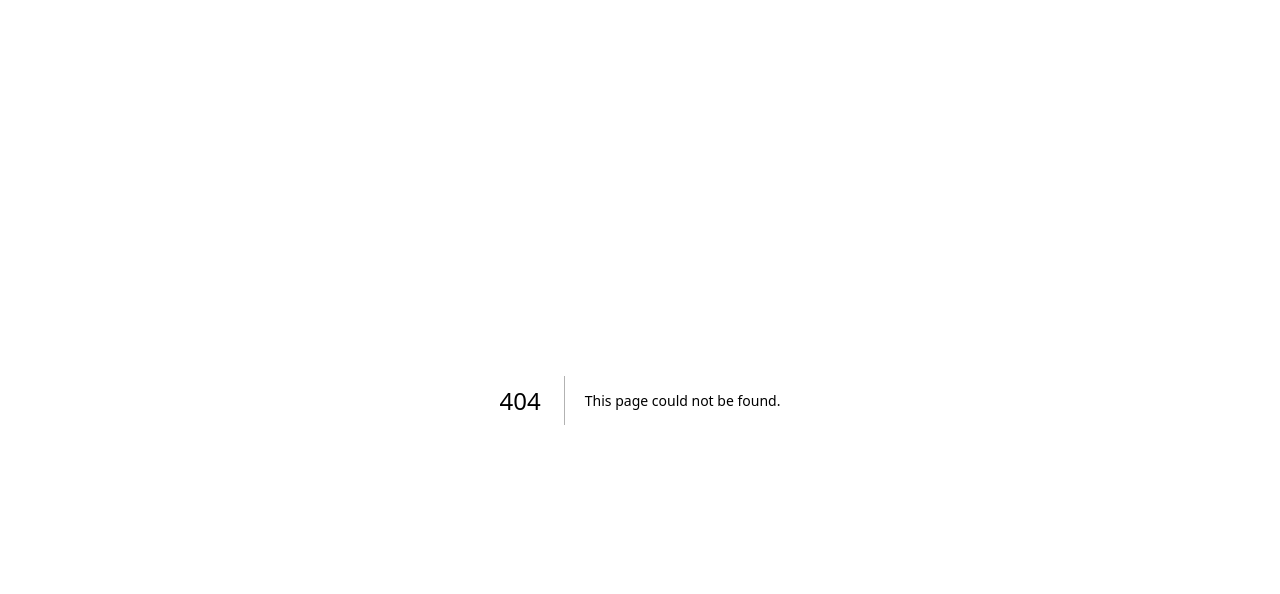
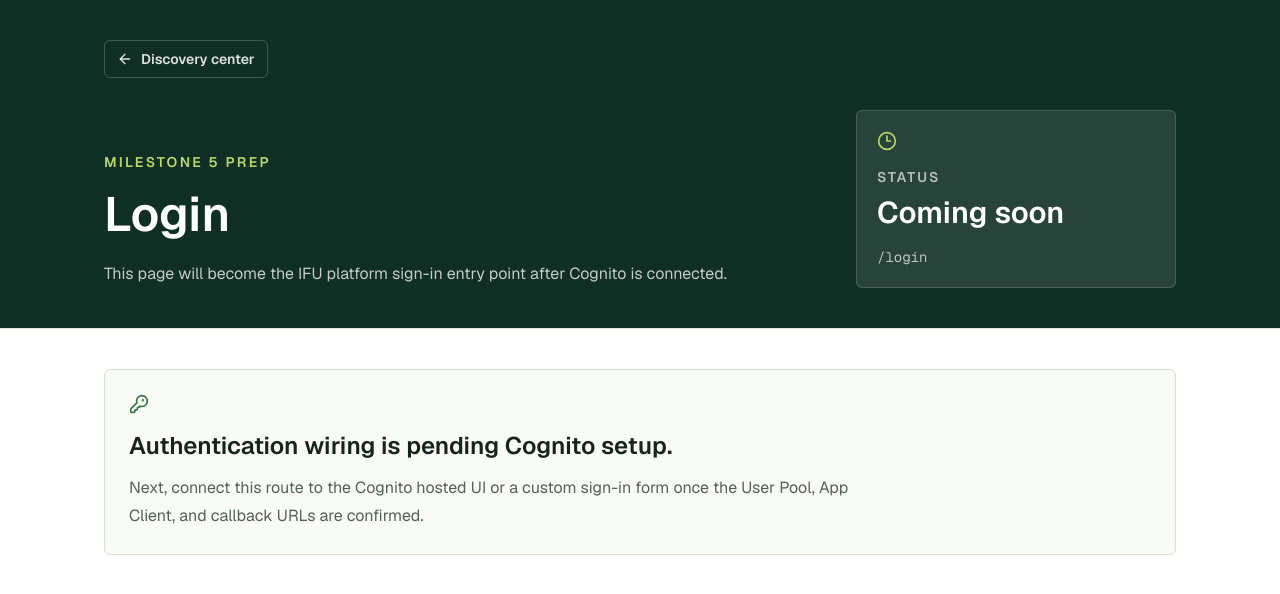
Before and after one commit to IFU-GLOBAL/IFU.Platform, a Next.js app in the folder ifu-app/: page /login in a window 1280 px wide. Before the commit this address had no page. Shown: the top 594 px of the page. Built offline with nearby package versions, Linux system fonts and the light colour scheme.

Commit message:
fixed .yml again

```diff
--- /dev/null
+++ b/ifu-app/src/app/dashboard/page.tsx
@@ -0,0 +1,18 @@
+import type { Metadata } from "next";
+import { AuthPlaceholderPage } from "@/components/auth-placeholder-page";
+
+export const metadata: Metadata = {
+  title: "Dashboard | IFU Platform",
+  description: "IFU dashboard placeholder for Milestone 5 authentication prep.",
+};
+
+export default function DashboardPage() {
+  return (
+    <AuthPlaceholderPage
+      title="Dashboard"
+      route="/dashboard"
+      description="This page will become the private IFU dashboard after login, profile creation, and route protection are added."
+      nextStep="Next, protect this route with Cognito session checks and load the matching PostgreSQL user profile after authentication."
+    />
+  );
+}
--- /dev/null
+++ b/ifu-app/src/app/forgot-password/page.tsx
@@ -0,0 +1,18 @@
+import type { Metadata } from "next";
+import { AuthPlaceholderPage } from "@/components/auth-placeholder-page";
+
+export const metadata: Metadata = {
+  title: "Forgot Password | IFU Platform",
+  description: "IFU platform password reset placeholder for Milestone 5 authentication prep.",
+};
+
+export default function ForgotPasswordPage() {
+  return (
+    <AuthPlaceholderPage
+      title="Forgot password"
+      route="/forgot-password"
+      description="This page will support password reset after Cognito account recovery settings are available."
+      nextStep="Next, connect this route to Cognito password recovery and make sure reset emails use the approved IFU sender/domain settings."
+    />
+  );
+}
--- /dev/null
+++ b/ifu-app/src/app/login/page.tsx
@@ -0,0 +1,18 @@
+import type { Metadata } from "next";
+import { AuthPlaceholderPage } from "@/components/auth-placeholder-page";
+
+export const metadata: Metadata = {
+  title: "Login | IFU Platform",
+  description: "IFU platform login placeholder for Milestone 5 authentication prep.",
+};
+
+export default function LoginPage() {
+  return (
+    <AuthPlaceholderPage
+      title="Login"
+      route="/login"
+      description="This page will become the IFU platform sign-in entry point after Cognito is connected."
+      nextStep="Next, connect this route to the Cognito hosted UI or a custom sign-in form once the User Pool, App Client, and callback URLs are confirmed."
+    />
+  );
+}
--- /dev/null
+++ b/ifu-app/src/app/register/page.tsx
@@ -0,0 +1,18 @@
+import type { Metadata } from "next";
+import { AuthPlaceholderPage } from "@/components/auth-placeholder-page";
+
+export const metadata: Metadata = {
+  title: "Register | IFU Platform",
+  description: "IFU platform registration placeholder for Milestone 5 authentication prep.",
+};
+
+export default function RegisterPage() {
+  return (
+    <AuthPlaceholderPage
+      title="Register"
+      route="/register"
+      description="This page will become the IFU account creation flow after Cognito registration is configured."
+      nextStep="Next, map registration fields to the Cognito user attributes and the PostgreSQL profile record created after sign-up."
+    />
+  );
+}
--- /dev/null
+++ b/ifu-app/src/components/auth-placeholder-page.tsx
@@ -0,0 +1,67 @@
+import Link from "next/link";
+import { ArrowLeft, Clock3, KeyRound } from "lucide-react";
+
+type AuthPlaceholderPageProps = {
+  title: string;
+  route: string;
+  description: string;
+  nextStep: string;
+};
+
+export function AuthPlaceholderPage({
+  title,
+  route,
+  description,
+  nextStep,
+}: AuthPlaceholderPageProps) {
+  return (
+    <main className="min-h-screen bg-[#f6f8f4] text-[#18231d]">
+      <section className="border-b border-[#dce4d7] bg-[#102f24] text-white">
+        <div className="mx-auto flex max-w-6xl flex-col gap-8 px-5 py-10 sm:px-8 lg:px-10">
+          <Link
+            href="/"
+            className="inline-flex w-fit items-center gap-2 rounded-md border border-white/20 px-3 py-2 text-sm font-semibold text-white/85 transition hover:bg-white/10 hover:text-white"
+          >
+            <ArrowLeft className="h-4 w-4" aria-hidden="true" />
+            Discovery center
+          </Link>
+
+          <div className="grid gap-8 lg:grid-cols-[1fr_320px] lg:items-end">
+            <div>
+              <p className="text-sm font-semibold uppercase tracking-[0.16em] text-[#b9d66c]">
+                Milestone 5 prep
+              </p>
+              <h1 className="mt-3 text-4xl font-semibold leading-tight sm:text-5xl">
+                {title}
+              </h1>
+              <p className="mt-4 max-w-2xl text-base leading-7 text-white/75">
+                {description}
+              </p>
+            </div>
+
+            <div className="rounded-md border border-white/15 bg-white/10 p-5">
+              <Clock3 className="h-5 w-5 text-[#b9d66c]" aria-hidden="true" />
+              <p className="mt-4 text-sm font-semibold uppercase tracking-[0.14em] text-white/65">
+                Status
+              </p>
+              <p className="mt-2 text-3xl font-semibold text-white">Coming soon</p>
+              <p className="mt-4 font-mono text-sm text-white/70">{route}</p>
+            </div>
+          </div>
+        </div>
+      </section>
+
+      <section className="bg-white">
+        <div className="mx-auto max-w-6xl px-5 py-10 sm:px-8 lg:px-10">
+          <div className="rounded-md border border-[#d7e2d1] bg-[#f9fbf6] p-6">
+            <KeyRound className="h-5 w-5 text-[#357244]" aria-hidden="true" />
+            <h2 className="mt-4 text-2xl font-semibold text-[#16241c]">
+              Authentication wiring is pending Cognito setup.
+            </h2>
+            <p className="mt-3 max-w-3xl leading-7 text-[#536157]">{nextStep}</p>
+          </div>
+        </div>
+      </section>
+    </main>
+  );
+}
```
Also changed, not shown: 2 other files (tests, documents, lock files or other folders).
